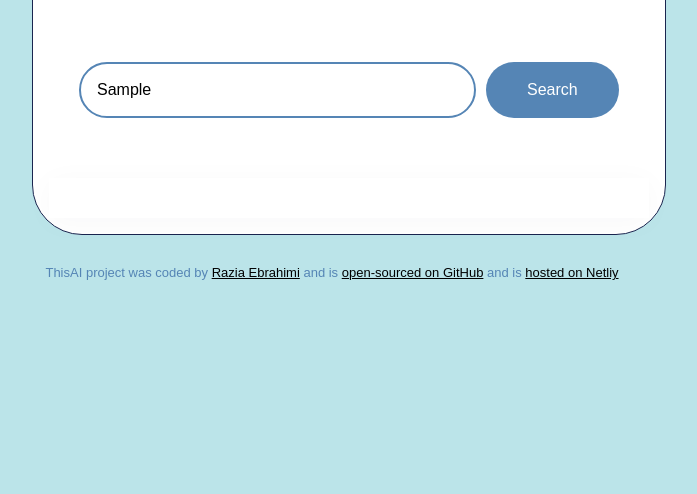
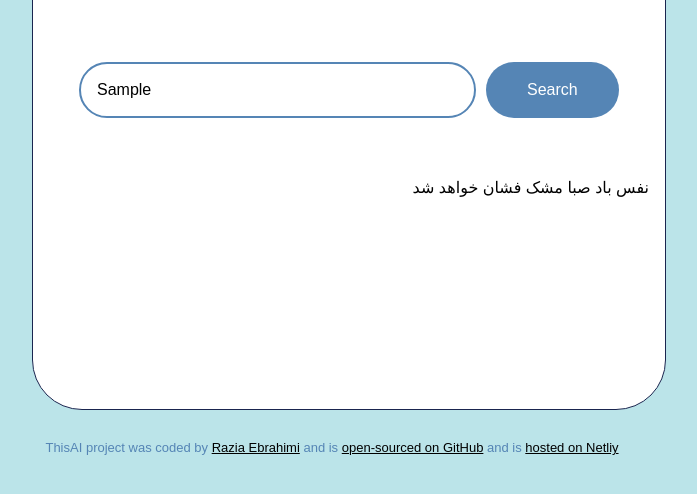
Before and after one commit to RaziaEbrahimi/poem-generator, a plain HTML site: page index.html in a window 1280 px wide. Both pictures are taken after typing "Sample" into the empty fields and a click on the input "Search". Shown: the part 244-738 px from the top of the page, without its empty margins (308-1005 px from the left). Drawn offline with nearby package versions, Linux system fonts and the light colour scheme.

Commit message:
bug solved

```diff
--- a/index.html
+++ b/index.html
@@ -27,7 +27,7 @@
             />
             <input type="submit" value="Search" class="submit-button" />
           </form>
-          <div class="poem"></div>
+          <div id="poem" dir="rtl"></div>
         </div>
       </main>
       <footer>
--- a/src/index.js
+++ b/src/index.js
@@ -2,7 +2,7 @@ function generatePoem(event) {
   event.preventDefault();
 
   new Typewriter("#poem", {
-    strings: "the poem....",
+    strings: "نفس باد صبا مشک فشان خواهد شد",
     autoStart: true,
     delay: 1,
     cursor: "",
--- a/src/style.css
+++ b/src/style.css
@@ -50,14 +50,16 @@ form {
 
 .poem {
   font-size: 16px;
-  padding: 20px;
+  padding: 30px;
   line-height: 2;
+  height: 200px;
   box-shadow: 0px 4px 30px 0px rgba(39, 33, 66, 0.03);
 }
 .main {
   padding: 16px;
   border: 1px solid #1a254f;
   width: 600px;
+  height: 500px;
   font-size: 16px;
   border-radius: 50px;
   line-height: 20px;
```
